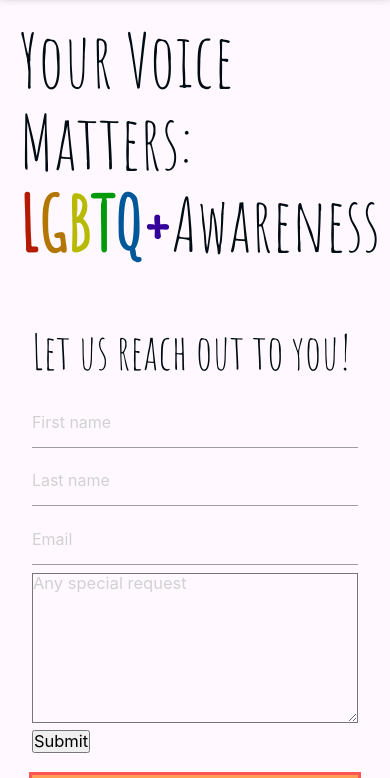
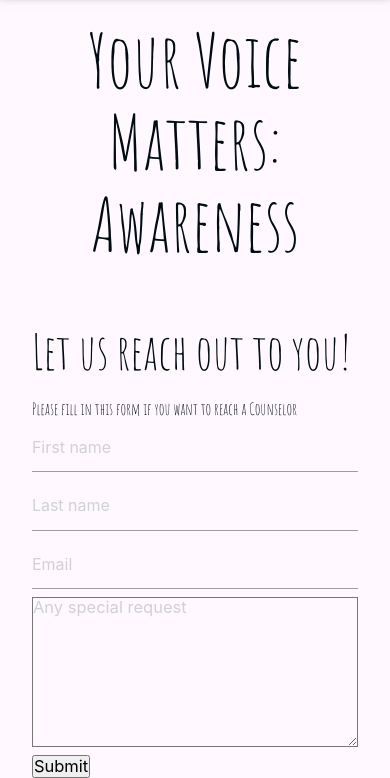
Before and after one commit to ignasvilkas/hackathon-june-23, a Django app: page /contact/ in a window 390 px wide. Shown: the part 83-861 px from the top of the page. Run offline with Django 4.2, Linux system fonts and the light colour scheme; some libraries are stand-ins or nearby versions.

Commit message:
Fix: responsiveness on header section to fit mobile

```diff
--- a/main_app/templates/main_app/contact.html
+++ b/main_app/templates/main_app/contact.html
@@ -5,10 +5,9 @@
 
 <!-- Contant us header section -->
 <section>
-    <div class="container">
-        <h1 id="history-main-heading">Your Voice Matters: <span class="L">L</span><span class="G">G</span><span
-                class="B">B</span><span class="T">T</span><span class="Q">Q</span><span class="plus">+</span>Awareness
-        </h1>
+    <div class="container center-align">
+        <h1 id="history-main-heading">Your Voice Matters: Awareness
+    </h1>
     </div>
 </section>
 
@@ -19,6 +18,7 @@
         <div class="row">
             <div class="grid-example col s12 m6">
                 <h3>Let us reach out to you!</h3>
+                <p>Please fill in this form if you want to reach a Counselor</p>
                 <form action="www.team3.com" aria-label="contact form" method="post" target="_blank">
                     <label for="fname"></label>
                     <input type="text" id="fname" name="firstname" aria-label="first name" placeholder="First name"
```
